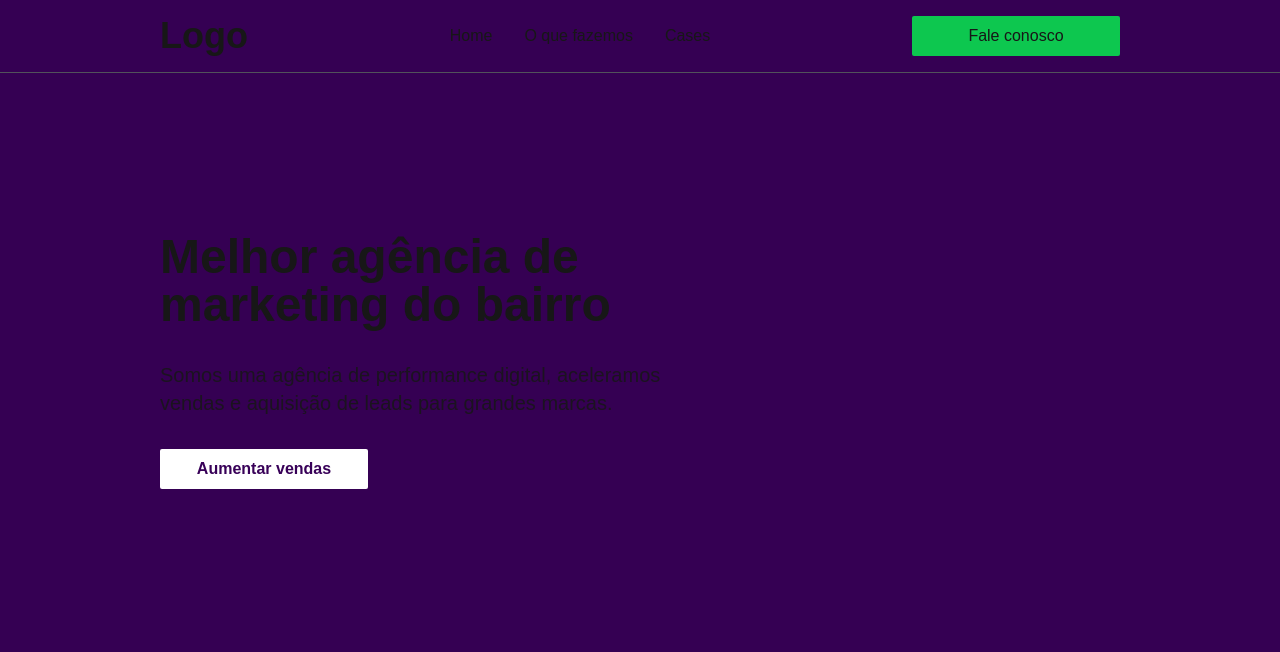
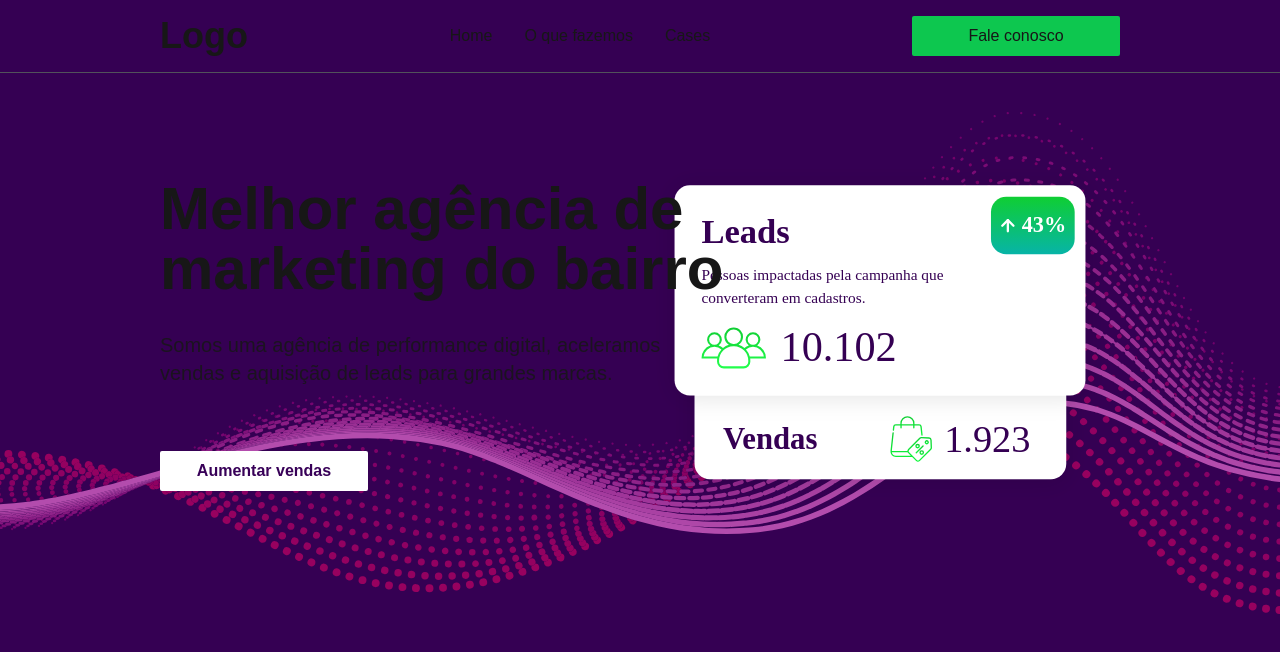
Before and after one commit to VagnerNatvidade/lading-page, a Next.js app: page / in a window 1280 px wide. Shown: the top 652 px of the page. Built offline with nearby package versions, Linux system fonts and the light colour scheme.

Commit message:
create welcome of the page

```diff
--- a/app/page.tsx
+++ b/app/page.tsx
@@ -1,21 +1,40 @@
 import Button from "@/components/button";
 import Header from "@/components/header";
+import Image from "next/image";
 
 export default function Home() {
   return (
     <div>
       <Header />
-      <main className="mt-40 px-40">
-        <div className="w-[550px]">
-          <h1 className="text-5xl font-bold">
+      <main>
+        <div className="grid grid-cols-2 items-center w-full mt-20 px-40 relative z-10">
+          <div className="w-[570px] z-10">
+            <h1 className="text-6xl font-bold">
               Melhor agência de marketing do bairro
             </h1>
-          <p className="my-8 text-xl opacity-85 ">
+            <p className="mt-8 mb-16 text-xl opacity-85 ">
               Somos uma agência de performance digital, aceleramos vendas e
               aquisição de leads para grandes marcas.
             </p>
             <Button title="Aumentar vendas" />
           </div>
+
+          <Image
+            className="place-self-end"
+            src="/leads.svg"
+            alt="imagem de leads"
+            width={535}
+            height={383}
+          />
+        </div>
+
+        <Image
+          className="absolute w-full right-0 top-28 z-0"
+          src="/bg-lines.svg"
+          alt="desenho do background"
+          width={0}
+          height={0}
+        />
       </main>
     </div>
   );
```
Also changed, not shown: public/leads.svg (added). Lines whose indentation alone changed are shown as unchanged.
